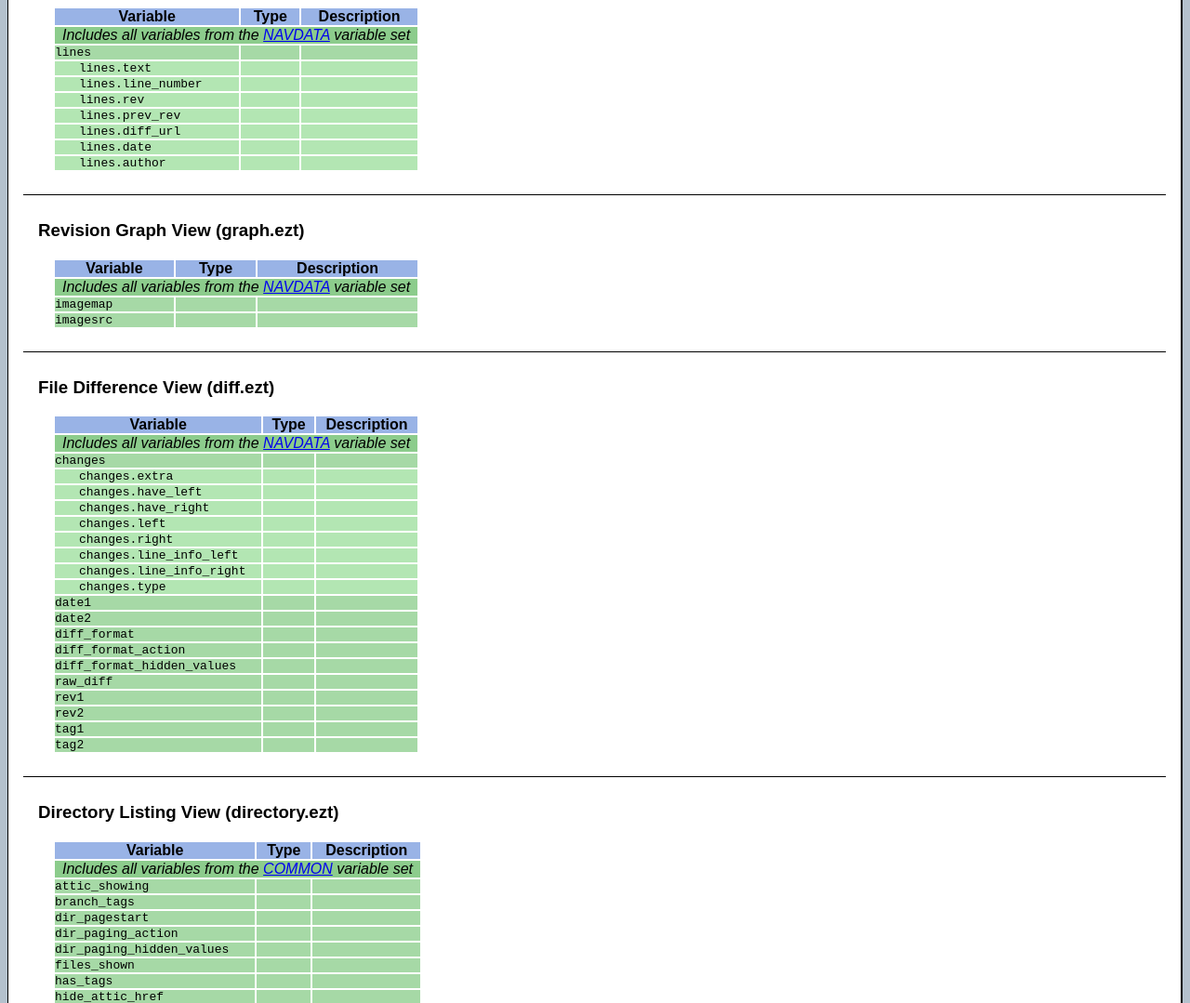
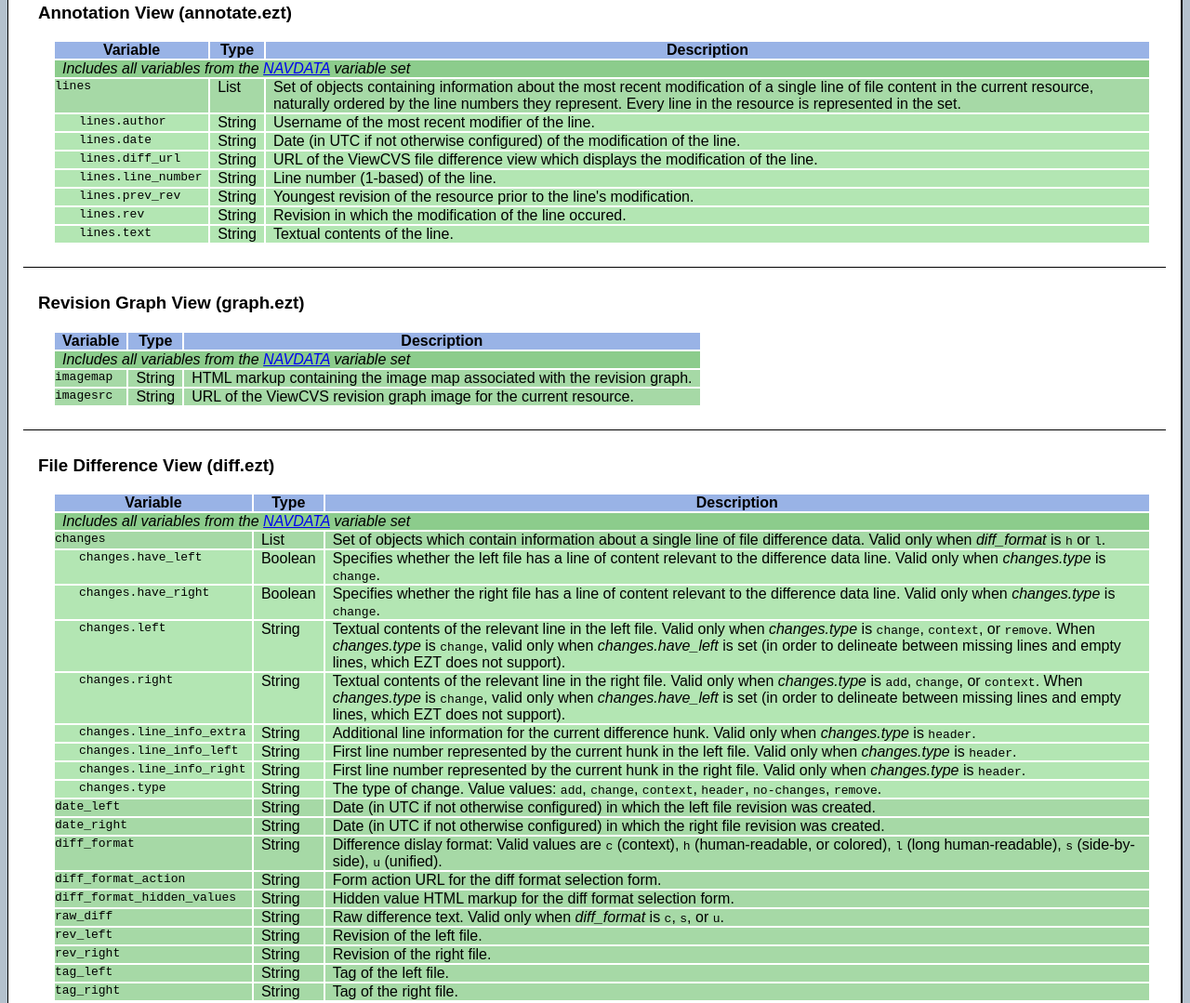
Before and after one commit to vitalif/viewvc-4intranet, a plain HTML site: page website/template-authoring-guide.html in a window 1280 px wide. Shown: the part 1717-2796 px from the top of the page at 93% size. Drawn offline with Linux system fonts and the light colour scheme.

Commit message:
Tweak the diff view data dictionary for consistency.
* viewcvs/lib/viewcvs.py
  (DiffSource._flush_row): Make the 'have_left' and 'have_right'
    members of the change object be EZT booleans.
  (DiffSource._get_row): Rename 'extra' member to 'line_info_extra'.
  (view_diff): Rename some data dictionary variables:
    'rev1' => 'rev_left'
    'rev2' => 'rev_right'
    'tag1' => 'tag_left'
    'tag2' => 'tag_right'
    'date1' => 'date_left'
    'date2' => 'date_right'

* viewcvs/templates/diff.ezt
  Track renamed variables.

* viewcvs/website/upgrading.html
  Note the slight tweak to the way 'have_left' and 'have_right' work,
  not that I expect anyone to have really been testing for "yes".
  Also, note the renamed variables.

* viewcvs/website/template-authoring-guide.html
  Populate the annotate, graph, and diff sections, tracking the
  tweaked variables.


git-svn-id: http://viewvc.tigris.org/svn/viewvc/trunk@1130 8cb11bc2-c004-0410-86c3-e597b4017df7

```diff
--- a/website/template-authoring-guide.html
+++ b/website/template-authoring-guide.html
@@ -159,8 +159,8 @@ th { background: rgb(60%,70%,90%); }
 <tr class="varlevel1">
   <td class="varname">pathtype</td>
   <td>String</td>
-  <td>Path kind of the current resource.  Valid values: <tt>file</tt>,
-      <tt>dir</tt>; may be empty.</td>
+  <td>Path kind of the current resource.  Valid values: <tt>file</tt>
+      (file), <tt>dir</tt> (directory); may be empty.</td>
 </tr>
 <tr class="varlevel1">
   <td class="varname">rootname</td>
@@ -197,7 +197,7 @@ th { background: rgb(60%,70%,90%); }
   <td class="varname">roottype</td>
   <td>String</td>
   <td>Version control type of the current repository (root).
-      Valid values: <tt>cvs</tt>, <tt>svn</tt>.</td>
+      Valid values: <tt>cvs</tt> (CVS), <tt>svn</tt> (Subversion).</td>
 </tr>
 <tr class="varlevel1">
   <td class="varname">up_href</td>
@@ -207,11 +207,14 @@ th { background: rgb(60%,70%,90%); }
 <tr class="varlevel1">
   <td class="varname">view</td>
   <td>String</td>
-  <td>Name of the current view.  Valid values: <tt>annotate</tt>,
-     <tt>co</tt>, <tt>diff</tt>, <tt>roots</tt>, <tt>dir</tt>,
-     <tt>graph</tt>, <tt>graphimg</tt>, <tt>log</tt>, <tt>markup</tt>,
-     <tt>query</tt>, <tt>queryform</tt>, <tt>rev</tt>,
-     <tt>tar</tt>.</td>
+  <td>Name of the current view.  Valid values: <tt>annotate</tt>
+     (annotation view), <tt>diff</tt> (file difference view),
+     <tt>roots</tt> (root listing view), <tt>dir</tt> (directory
+     listing view), <tt>graph</tt> (revision graph view), <tt>log</tt>
+     (revision log view), <tt>markup</tt> (file contents view),
+     <tt>query</tt> (revision history query results view),
+     <tt>queryform</tt> (revision history query form view),
+     <tt>rev</tt> (revision/changeset view).</td>
 </tr>
 <tr class="varlevel1">
   <td class="varname">vsn</td>
@@ -289,43 +292,49 @@ th { background: rgb(60%,70%,90%); }
 </tr>
 <tr class="varlevel1">
   <td class="varname">lines</td>
-  <td></td>
-  <td></td>
+  <td>List</td>
+  <td>Set of objects containing information about the most recent
+      modification of a single line of file content in the current
+      resource, naturally ordered by the line numbers they represent.
+      Every line in the resource is represented in the set.</td>
+</tr>
+<tr class="varlevel2">
+  <td class="varname">lines.author</td>
+  <td>String</td>
+  <td>Username of the most recent modifier of the line.</td>
+</tr>
+<tr class="varlevel2">
+  <td class="varname">lines.date</td>
+  <td>String</td>
+  <td>Date (in UTC if not otherwise configured) of the modification of
+      the line.</td>
+</tr>
+<tr class="varlevel2">
+  <td class="varname">lines.diff_url</td>
+  <td>String</td>
+  <td>URL of the ViewCVS file difference view which displays the
+      modification of the line.</td>
+</tr>
+<tr class="varlevel2">
+  <td class="varname">lines.line_number</td>
+  <td>String</td>
+  <td>Line number (1-based) of the line.</td>
+</tr>
+<tr class="varlevel2">
+  <td class="varname">lines.prev_rev</td>
+  <td>String</td>
+  <td>Youngest revision of the resource prior to the line's
+      modification.</td>
+</tr>
+<tr class="varlevel2">
+  <td class="varname">lines.rev</td>
+  <td>String</td>
+  <td>Revision in which the modification of the line occured.</td>
 </tr>
 <tr class="varlevel2">
   <td class="varname">lines.text</td>
-  <td></td>
-  <td></td>
-</tr>
-<tr class="varlevel2">
-  <td class="varname">lines.line_number</td>
-  <td></td>
-  <td></td>
-</tr>
-<tr class="varlevel2">
-  <td class="varname">lines.rev</td>
-  <td></td>
-  <td></td>
-</tr>
-<tr class="varlevel2">
-  <td class="varname">lines.prev_rev</td>
-  <td></td>
-  <td></td>
-</tr>
-<tr class="varlevel2">
-  <td class="varname">lines.diff_url</td>
-  <td></td>
-  <td></td>
-</tr>
-<tr class="varlevel2">
-  <td class="varname">lines.date</td>
-  <td></td>
-  <td></td>
-</tr>
-<tr class="varlevel2">
-  <td class="varname">lines.author</td>
-  <td></td>
-  <td></td>
+  <td>String</td>
+  <td>Textual contents of the line.</td>
 </tr>
 </tbody>
 </table>
@@ -348,13 +357,15 @@ th { background: rgb(60%,70%,90%); }
 </tr>
 <tr class="varlevel1">
   <td class="varname">imagemap</td>
-  <td></td>
-  <td></td>
+  <td>String</td>
+  <td>HTML markup containing the image map associated with the
+      revision graph.</td>
 </tr>
 <tr class="varlevel1">
   <td class="varname">imagesrc</td>
-  <td></td>
-  <td></td>
+  <td>String</td>
+  <td>URL of the ViewCVS revision graph image for the current
+      resource.</td>
 </tr>
 </tbody>
 </table>
@@ -377,98 +388,127 @@ th { background: rgb(60%,70%,90%); }
 </tr>
 <tr class="varlevel1">
   <td class="varname">changes</td>
-  <td></td>
-  <td></td>
-</tr>
-<tr class="varlevel2">
-  <td class="varname">changes.extra</td>
-  <td></td>
-  <td></td>
+  <td>List</td>
+  <td>Set of objects which contain information about a single line of
+      file difference data.  Valid only when <var>diff_format</var> is
+      <tt>h</tt> or <tt>l</tt>.</td>
 </tr>
 <tr class="varlevel2">
   <td class="varname">changes.have_left</td>
-  <td></td>
-  <td></td>
+  <td>Boolean</td>
+  <td>Specifies whether the left file has a line of content relevant
+      to the difference data line.  Valid only when
+      <var>changes.type</var> is <tt>change</tt>.</td>
 </tr>
 <tr class="varlevel2">
   <td class="varname">changes.have_right</td>
-  <td></td>
-  <td></td>
+  <td>Boolean</td>
+  <td>Specifies whether the right file has a line of content relevant
+      to the difference data line.  Valid only when
+      <var>changes.type</var> is <tt>change</tt>.</td>
 </tr>
 <tr class="varlevel2">
   <td class="varname">changes.left</td>
-  <td></td>
-  <td></td>
+  <td>String</td>
+  <td>Textual contents of the relevant line in the left file.  Valid
+      only when <var>changes.type</var> is <tt>change</tt>,
+      <tt>context</tt>, or <tt>remove</tt>.  When
+      <var>changes.type</var> is <tt>change</tt>, valid only when
+      <var>changes.have_left</var> is set (in order to delineate
+      between missing lines and empty lines, which EZT does not
+      support).</td>
 </tr>
 <tr class="varlevel2">
   <td class="varname">changes.right</td>
-  <td></td>
-  <td></td>
+  <td>String</td>
+  <td>Textual contents of the relevant line in the right file.  Valid
+      only when <var>changes.type</var> is <tt>add</tt>, <tt>change</tt>,
+      or <tt>context</tt>.  When
+      <var>changes.type</var> is <tt>change</tt>, valid only when
+      <var>changes.have_left</var> is set (in order to delineate
+      between missing lines and empty lines, which EZT does not
+      support).</td>
+</tr>
+<tr class="varlevel2">
+  <td class="varname">changes.line_info_extra</td>
+  <td>String</td>
+  <td>Additional line information for the current difference hunk.
+      Valid only when <var>changes.type</var> is <tt>header</tt>.</td>
 </tr>
 <tr class="varlevel2">
   <td class="varname">changes.line_info_left</td>
-  <td></td>
-  <td></td>
+  <td>String</td>
+  <td>First line number represented by the current hunk in the left
+      file.  Valid only when <var>changes.type</var> is <tt>header</tt>.</td>
 </tr>
 <tr class="varlevel2">
   <td class="varname">changes.line_info_right</td>
-  <td></td>
-  <td></td>
+  <td>String</td>
+  <td>First line number represented by the current hunk in the right
+      file.  Valid only when <var>changes.type</var> is <tt>header</tt>.</td>
 </tr>
 <tr class="varlevel2">
   <td class="varname">changes.type</td>
-  <td></td>
-  <td></td>
-</tr>
-<tr class="varlevel1">
-  <td class="varname">date1</td>
-  <td></td>
-  <td></td>
-</tr>
-<tr class="varlevel1">
-  <td class="varname">date2</td>
-  <td></td>
-  <td></td>
+  <td>String</td>
+  <td>The type of change.  Value values: <tt>add</tt>,
+      <tt>change</tt>, <tt>context</tt>, <tt>header</tt>,
+      <tt>no-changes</tt>, <tt>remove</tt>.</td>
+</tr>
+<tr class="varlevel1">
+  <td class="varname">date_left</td>
+  <td>String</td>
+  <td>Date (in UTC if not otherwise configured) in which the left file
+      revision was created.</td>
+</tr>
+<tr class="varlevel1">
+  <td class="varname">date_right</td>
+  <td>String</td>
+  <td>Date (in UTC if not otherwise configured) in which the right file
+      revision was created.</td>
 </tr>
 <tr class="varlevel1">
   <td class="varname">diff_format</td>
-  <td></td>
-  <td></td>
+  <td>String</td>
+  <td>Difference dislay format:  Valid values are <tt>c</tt>
+      (context), <tt>h</tt> (human-readable, or colored), <tt>l</tt> (long
+      human-readable), <tt>s</tt> (side-by-side), <tt>u</tt>
+      (unified).</td>
 </tr>
 <tr class="varlevel1">
   <td class="varname">diff_format_action</td>
-  <td></td>
-  <td></td>
+  <td>String</td>
+  <td>Form action URL for the diff format selection form.</td>
 </tr>
 <tr class="varlevel1">
   <td class="varname">diff_format_hidden_values</td>
-  <td></td>
-  <td></td>
+  <td>String</td>
+  <td>Hidden value HTML markup for the diff format selection form.</td>
 </tr>
 <tr class="varlevel1">
   <td class="varname">raw_diff</td>
-  <td></td>
-  <td></td>
-</tr>
-<tr class="varlevel1">
-  <td class="varname">rev1</td>
-  <td></td>
-  <td></td>
-</tr>
-<tr class="varlevel1">
-  <td class="varname">rev2</td>
-  <td></td>
-  <td></td>
-</tr>
-<tr class="varlevel1">
-  <td class="varname">tag1</td>
-  <td></td>
-  <td></td>
-</tr>
-<tr class="varlevel1">
-  <td class="varname">tag2</td>
-  <td></td>
-  <td></td>
+  <td>String</td>
+  <td>Raw difference text.  Valid only when <var>diff_format</var> is
+  <tt>c</tt>, <tt>s</tt>, or <tt>u</tt>.</td>
+</tr>
+<tr class="varlevel1">
+  <td class="varname">rev_left</td>
+  <td>String</td>
+  <td>Revision of the left file.</td>
+</tr>
+<tr class="varlevel1">
+  <td class="varname">rev_right</td>
+  <td>String</td>
+  <td>Revision of the right file.</td>
+</tr>
+<tr class="varlevel1">
+  <td class="varname">tag_left</td>
+  <td>String</td>
+  <td>Tag of the left file.</td>
+</tr>
+<tr class="varlevel1">
+  <td class="varname">tag_right</td>
+  <td>String</td>
+  <td>Tag of the right file.</td>
 </tr>
 </tbody>
 </table>
```
Also changed, not shown: website/upgrading.html (+43 -4 lines), 2 other files.
